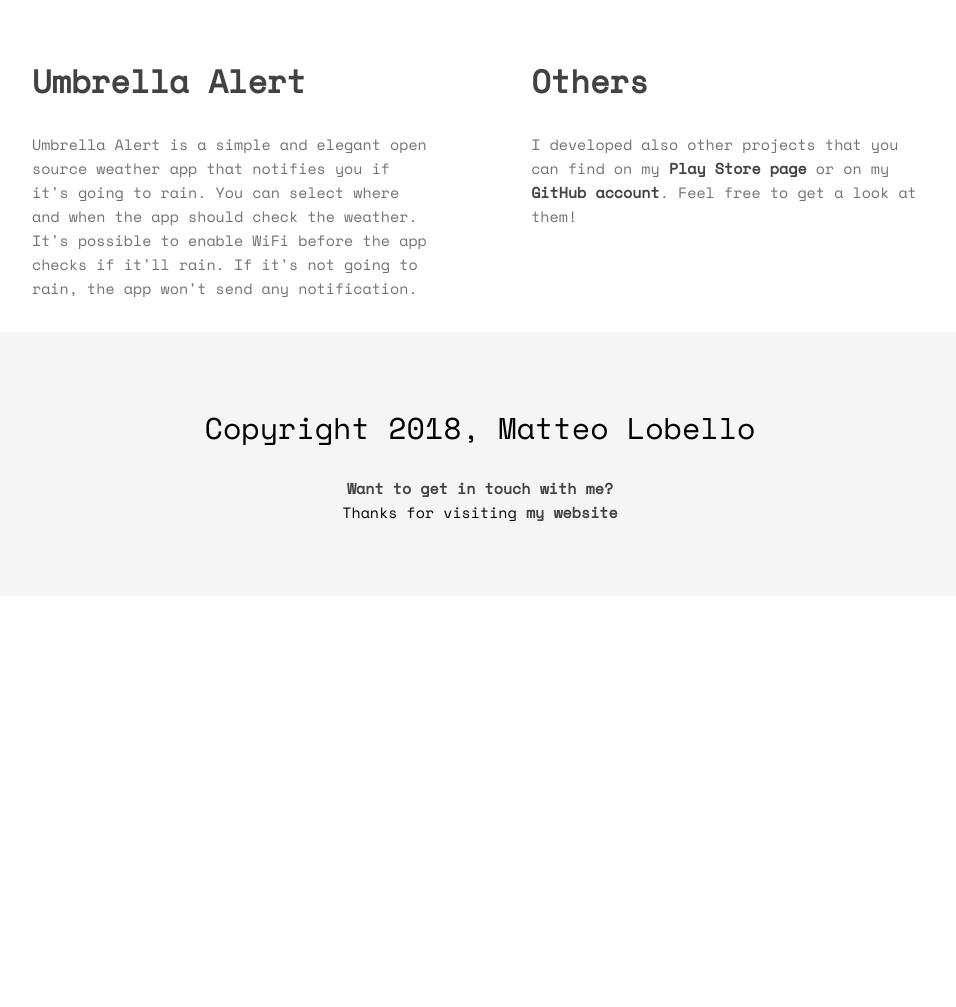
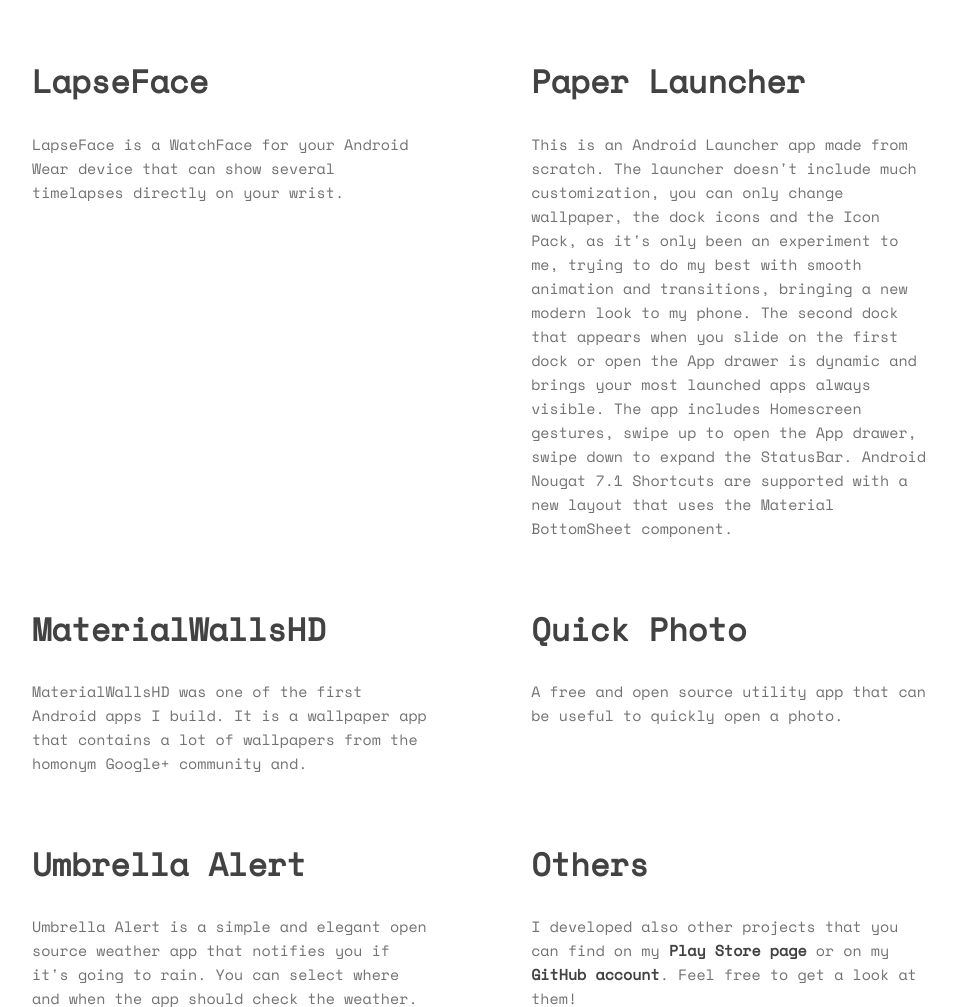
Before and after one commit to OhMyLob/OhMyLob.github.io, a plain HTML site: page index.html in a window 1280 px wide. Shown: the part 1820-2827 px from the top of the page, without its empty margins (160-1116 px from the left). Before the commit the page ends 2416 px from the top, so only its background shows below. Drawn offline with nearby package versions, Linux system fonts and the light colour scheme.

Commit message:
Update index.html

```diff
--- a/index.html
+++ b/index.html
@@ -132,6 +132,62 @@
                     <br>
                 </div>
             </div>
+	    <div class="row">
+                <div class="one-half column">
+                    <span class="subtitle">
+                        <a href="https://play.google.com/store/apps/details?id=com.lob.lapseface" target="_blank">LapseFace</a>
+                    </span>
+                    <br>
+                    <br>
+                    <span class="description">
+                        LapseFace is a WatchFace for your Android Wear device that can show several timelapses directly on your wrist.
+                    </span>
+                    <br>
+                </div>
+                <div class="one-half column">
+                    <span class="subtitle">
+                        <a href="https://play.google.com/store/apps/details?id=com.matteolobello.launcher" target="_blank">Paper Launcher</a>
+                    </span>
+                    <br>
+                    <br>
+                    <span class="description">
+                        This is an Android Launcher app made from scratch.
+			The launcher doesn't include much customization, you can only change wallpaper,
+			the dock icons and the Icon Pack, as it's only been an experiment to me,
+			trying to do my best with smooth animation and transitions, bringing a new modern
+			look to my phone.
+			The second dock that appears when you slide on the first dock or open the App drawer is dynamic and brings your most launched apps always visible.
+			The app includes Homescreen gestures, swipe up to open the App drawer, swipe down to expand the StatusBar.
+			Android Nougat 7.1 Shortcuts are supported with a new layout that uses the Material BottomSheet component.
+                    </span>
+                    <br>
+                </div>
+            </div>
+	    <div class="row">
+                <div class="one-half column">
+                    <span class="subtitle">
+                        <a href="https://play.google.com/store/apps/details?id=com.lob.lapseface" target="_blank">MaterialWallsHD</a>
+                    </span>
+                    <br>
+                    <br>
+                    <span class="description">
+                        MaterialWallsHD was one of the first Android apps I build.
+			It is a wallpaper app that contains a lot of wallpapers from the homonym Google+ community and.
+                    </span>
+                    <br>
+                </div>
+                <div class="one-half column">
+                    <span class="subtitle">
+                        <a href="https://play.google.com/store/apps/details?id=com.matteolobello.launcher" target="_blank">Quick Photo</a>
+                    </span>
+                    <br>
+                    <br>
+                    <span class="description">
+                        A free and open source utility app that can be useful to quickly open a photo.
+                    </span>
+                    <br>
+                </div>
+            </div>
             <div class="row">
                 <div class="one-half column">
                     <span class="subtitle">
```
